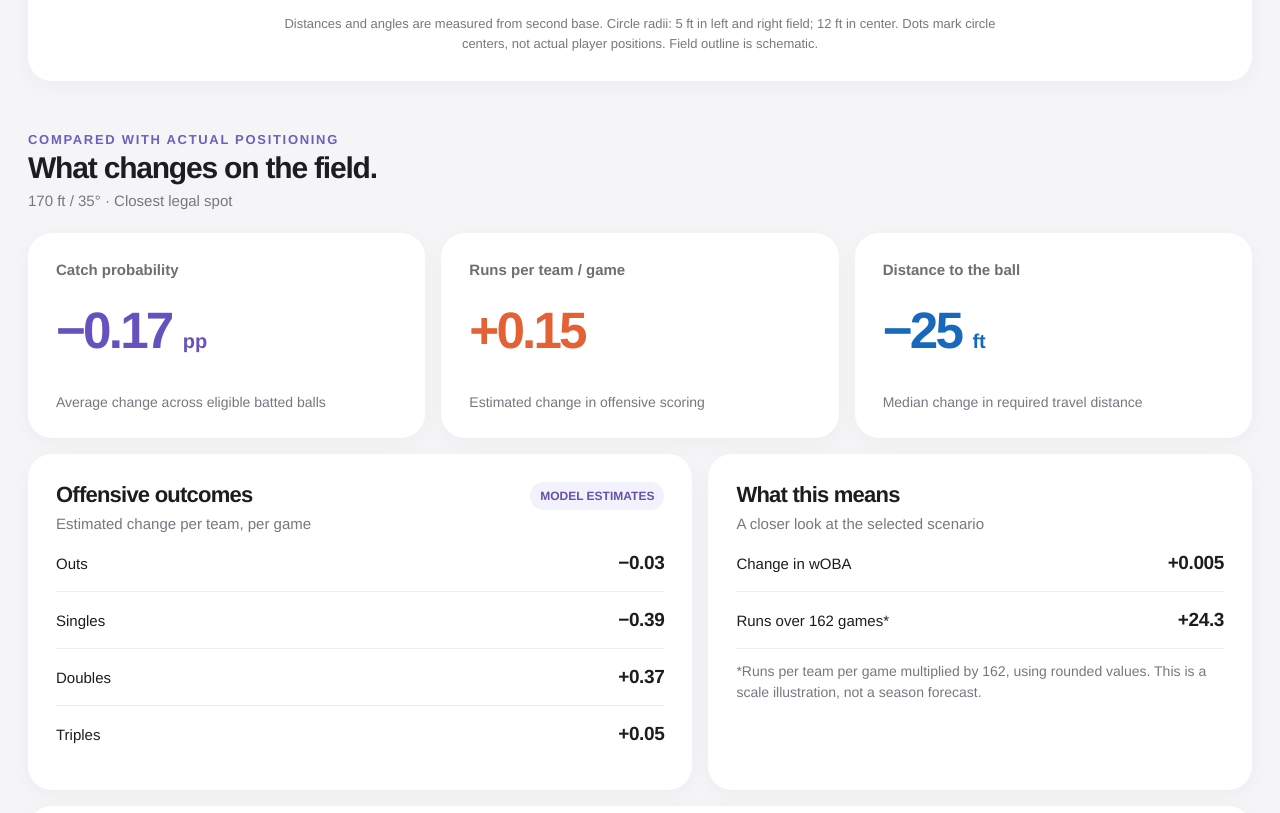
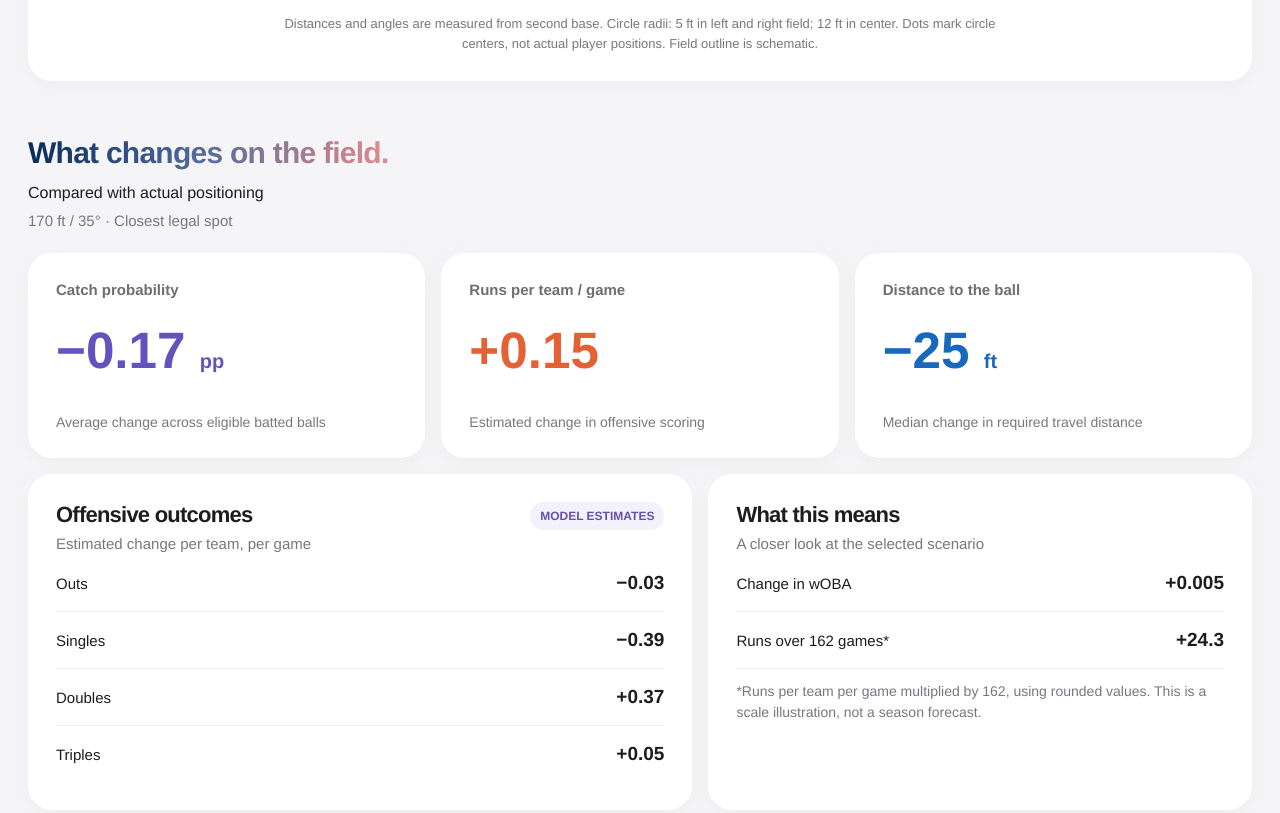
Before and after one commit to lijo201/MLBathleticism, a plain HTML site: page index.html in a window 1280 px wide. Shown: the part 1745-2558 px from the top of the page. Drawn offline with Linux system fonts and the light colour scheme.

Commit message:
Refine dashboard heading and number typography

```diff
--- a/index.html
+++ b/index.html
@@ -638,6 +638,36 @@
       #scenario-controls { transition: none; }
     }
 
+
+    /* Dashboard heading and number typography */
+    .overview h2 {
+      display: inline-block;
+      background: linear-gradient(90deg, #092b5a 0%, #536b9b 48%, #e48a8c 100%);
+      background-clip: text;
+      -webkit-background-clip: text;
+      color: transparent;
+      -webkit-text-fill-color: transparent;
+      letter-spacing: -0.025em;
+    }
+
+    .overview-comparison {
+      margin: 7px 0 0;
+      color: #1d1d1f;
+      font-size: 16px;
+      font-weight: 500;
+    }
+
+    .metric-value,
+    .row strong,
+    .comparison td:not(:first-child) {
+      font-family: Helvetica, Arial, sans-serif;
+      font-variant-numeric: tabular-nums lining-nums;
+      letter-spacing: 0;
+    }
+
+    .metric-value { font-weight: 600; }
+    .row strong { font-weight: 600; }
+
   </style>
 </head>
 
@@ -770,11 +800,9 @@
 
     <div class="overview">
       <div>
-        <div class="eyebrow">
-          Compared with actual positioning
-        </div>
+        <h2>What changes on the field.</h2>
 
-        <h2>What changes on the field.</h2>
+        <p class="overview-comparison">Compared with actual positioning</p>
 
         <p class="subtle" id="current-label"></p>
       </div>
```
